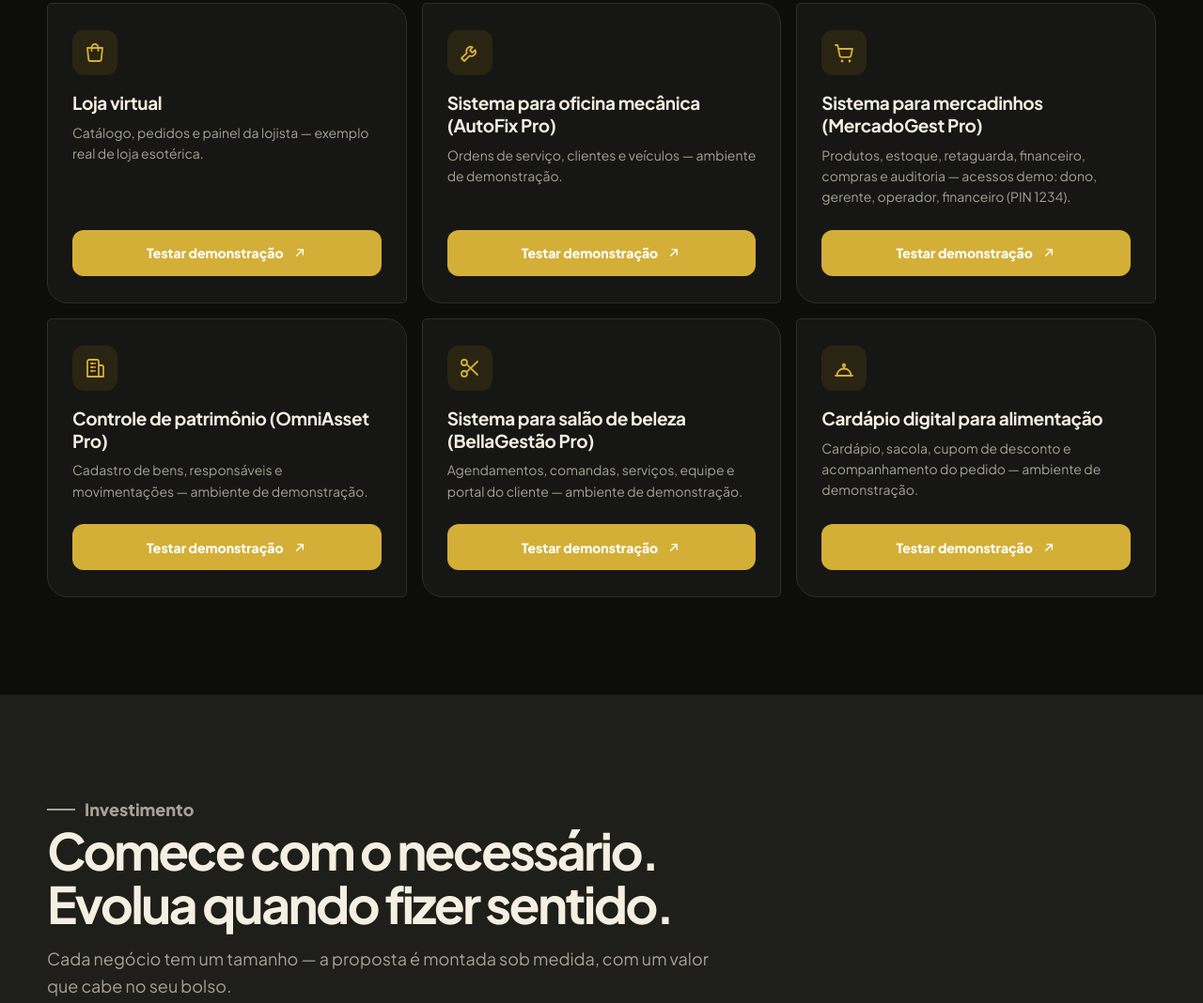
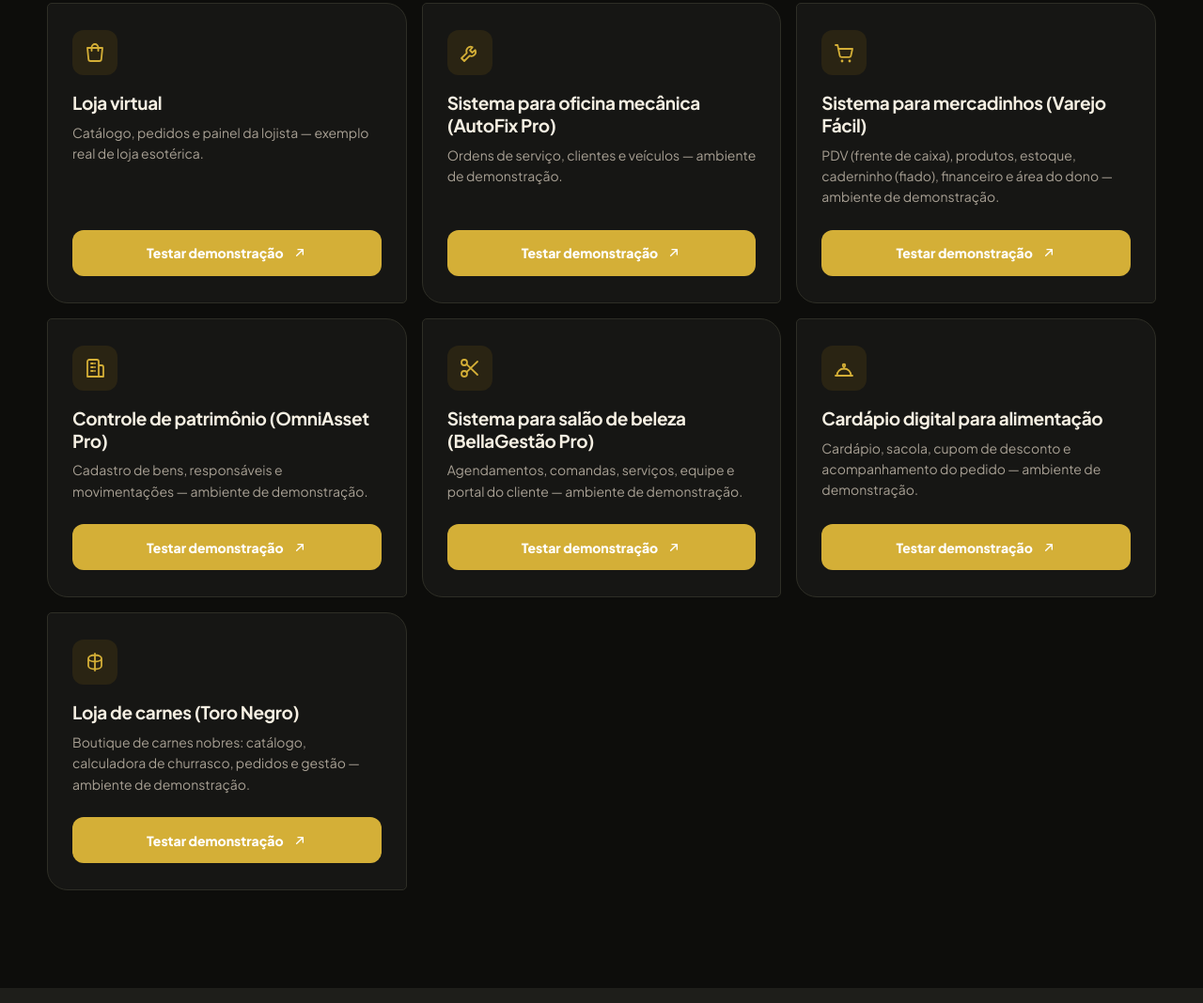
Before and after one commit to claudiojoseoliveira/demos-cj, a plain HTML site: page vitrine/index.html in a window 1280 px wide. Shown: the part 2648-3716 px from the top of the page at 94% size. Drawn offline with nearby package versions, Linux system fonts and the light colour scheme.

Commit message:
Vitrine: add demo-carnes card

```diff
--- a/vitrine/index.html
+++ b/vitrine/index.html
@@ -439,8 +439,8 @@
           </article>
           <article class="demo-card">
             <div class="demo-icon"><svg viewBox="0 0 24 24" fill="none" aria-hidden="true"><path d="M3 4h2.2l2.3 11.2a2 2 0 0 0 2 1.6h7.9a2 2 0 0 0 2-1.6L21 8H6" stroke="currentColor" stroke-width="1.8" stroke-linecap="round" stroke-linejoin="round"/><circle cx="10" cy="21" r="1.4" fill="currentColor"/><circle cx="18" cy="21" r="1.4" fill="currentColor"/></svg></div>
-            <h3>Sistema para mercadinhos (MercadoGest Pro)</h3>
-            <p>Produtos, estoque, retaguarda, financeiro, compras e auditoria — acessos demo: dono, gerente, operador, financeiro (PIN 1234).</p>
+            <h3>Sistema para mercadinhos (Varejo Fácil)</h3>
+            <p>PDV (frente de caixa), produtos, estoque, caderninho (fiado), financeiro e área do dono — ambiente de demonstração.</p>
             <a class="button" href="https://demo-mercadinho-cj.vercel.app" target="_blank" rel="noopener">Testar demonstração <svg width="16" height="16" viewBox="0 0 24 24" fill="none" aria-hidden="true"><path d="M7 17 17 7M9 7h8v8" stroke="currentColor" stroke-width="2" stroke-linecap="round" stroke-linejoin="round"/></svg></a>
           </article>
           <article class="demo-card">
@@ -460,6 +460,12 @@
             <h3>Cardápio digital para alimentação</h3>
             <p>Cardápio, sacola, cupom de desconto e acompanhamento do pedido — ambiente de demonstração.</p>
             <a class="button" href="https://demo-cardapio-cj.vercel.app" target="_blank" rel="noopener">Testar demonstração <svg width="16" height="16" viewBox="0 0 24 24" fill="none" aria-hidden="true"><path d="M7 17 17 7M9 7h8v8" stroke="currentColor" stroke-width="2" stroke-linecap="round" stroke-linejoin="round"/></svg></a>
+          </article>
+          <article class="demo-card">
+            <div class="demo-icon"><svg viewBox="0 0 24 24" fill="none" aria-hidden="true"><path d="M12 3v18M5 8c0 2 3.1 3.5 7 3.5S19 10 19 8M5 8c0-2 3.1-3.5 7-3.5S19 6 19 8M5 8v8c0 2 3.1 3.5 7 3.5s7-1.5 7-3.5V8" stroke="currentColor" stroke-width="1.8" stroke-linecap="round" stroke-linejoin="round"/></svg></div>
+            <h3>Loja de carnes (Toro Negro)</h3>
+            <p>Boutique de carnes nobres: catálogo, calculadora de churrasco, pedidos e gestão — ambiente de demonstração.</p>
+            <a class="button" href="https://demo-carnes-cj.vercel.app" target="_blank" rel="noopener">Testar demonstração <svg width="16" height="16" viewBox="0 0 24 24" fill="none" aria-hidden="true"><path d="M7 17 17 7M9 7h8v8" stroke="currentColor" stroke-width="2" stroke-linecap="round" stroke-linejoin="round"/></svg></a>
           </article>
         </div>
       </div>
```
